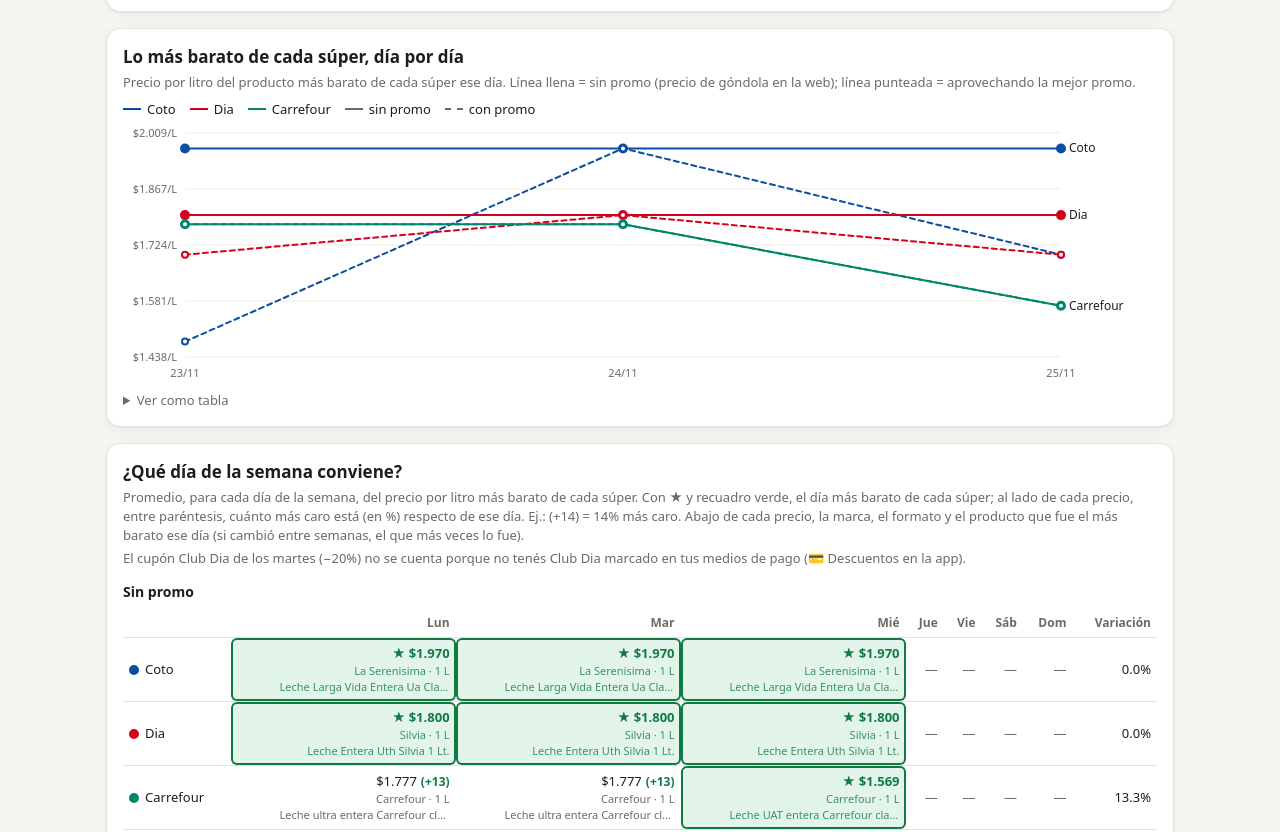
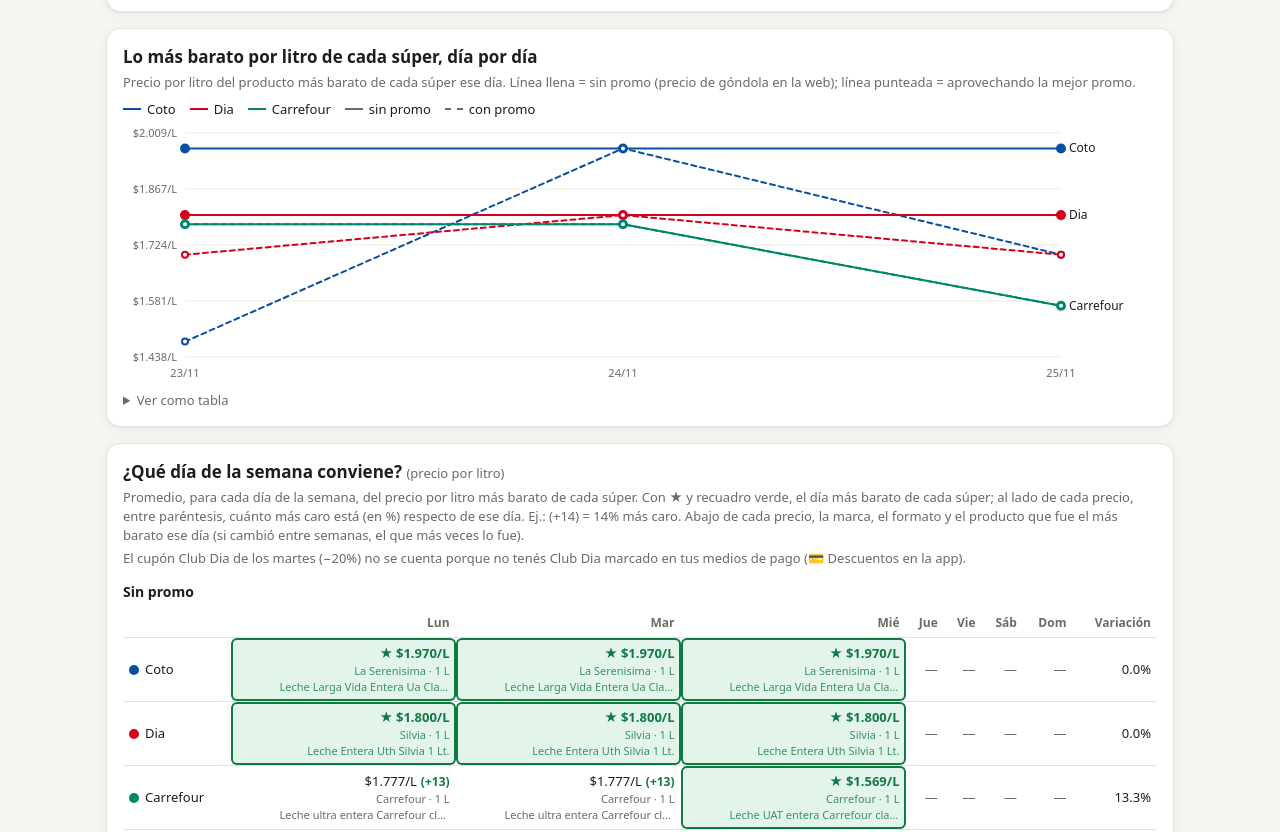
Before and after one commit to ohcanmosk/superscrap, a plain HTML site: page historico.html in a window 1280 px wide. Shown: the part 540-1372 px from the top of the page. Drawn offline with Linux system fonts and the light colour scheme.

Commit message:
Histórico: precios con su unidad ($/m, $/L, $/kg) en tablas y títulos
Co-Authored-By: Claude Opus 5.5 <noreply@anthropic.com>

```diff
--- a/historico.html
+++ b/historico.html
@@ -128,7 +128,7 @@ input[type=search]{font:inherit;color:inherit;background:var(--card);border:1px
   </section>
 
   <section class="card">
-    <h2>¿Qué día de la semana conviene?</h2>
+    <h2>¿Qué día de la semana conviene? <span class="sub" id="h2SemU" style="font-weight:400"></span></h2>
     <div class="sub" id="subSemanaL" hidden>Promedio, para cada día de la semana, del total de la lista en cada súper. Con ★ y recuadro verde, el día más barato de cada súper; entre paréntesis, cuánto más caro está (en %) respecto de ese día.</div>
     <div class="sub" id="subSemana">Promedio, para cada día de la semana, del precio por <span class="u">kg</span> más barato de cada súper. Con ★ y recuadro verde, el día más barato de cada súper; al lado de cada precio, entre paréntesis, cuánto más caro está (en %) respecto de ese día. Ej.: (+14) = 14% más caro. Abajo de cada precio, la marca, el formato y el producto que fue el más barato ese día (si cambió entre semanas, el que más veces lo fue).</div>
     <div class="sub" id="cupInfo" style="margin-top:4px"></div>
@@ -165,7 +165,7 @@ const ORDEN_SEMANA = [1,2,3,4,5,6,0];
 const $ = id => document.getElementById(id);
 const esc = s => String(s ?? "").replace(/[&<>"']/g, c => ({ "&":"&amp;","<":"&lt;",">":"&gt;",'"':"&quot;","'":"&#39;" }[c]));
 // Sin decimales salvo precios chicos (ej. papel higiénico por metro: $16,58/m).
-const fmt = n => n == null || isNaN(n) ? "—" : "$" + n.toLocaleString("es-AR", { maximumFractionDigits: n < 100 ? 2 : 0 });
+const fmt = n => n == null || isNaN(n) ? "—" : "$" + n.toLocaleString("es-AR", n < 100 ? { minimumFractionDigits: 2, maximumFractionDigits: 2 } : { maximumFractionDigits: 0 });
 const store = {
   get(k, d) { try { const v = localStorage.getItem("superscrap:" + k); return v ? JSON.parse(v) : d; } catch { return d; } },
   set(k, v) { try { localStorage.setItem("superscrap:" + k, JSON.stringify(v)); } catch {} },
@@ -331,7 +331,7 @@ function masBarato(a) {
 // ---------- Render ----------
 // Tabla por día de la semana (sin o con promo) a partir de { súper: { día: { sin: {v,…}, con: {v,…} } } }.
 // detalle(lista de valores de ese día de la semana) → { small, tip }: qué producto fue (categorías) o nada (listas).
-function tablaSemana(m, mins, VIS, detalle) {
+function tablaSemana(m, mins, VIS, detalle, f = fmt) {
   const rows = VIS.map(s => {
     const acc = {}; Object.entries(mins[s]).sort(([a], [b]) => a.localeCompare(b)).forEach(([d, x]) => { if (!x[m]) return; const w = diaSemana(d); (acc[w] ||= []).push(x[m]); });
     const avg = Object.fromEntries(Object.entries(acc).map(([w, a]) => [w, { v: a.reduce((t, y) => t + y.v, 0) / a.length, n: a.length, det: detalle ? detalle(a) : null }]));
@@ -341,7 +341,7 @@ function tablaSemana(m, mins, VIS, detalle) {
       const best = vals.length > 1 && x.v === lo, pct = (x.v / lo - 1) * 100;
       const tip = `${x.n} día${x.n === 1 ? "" : "s"} con datos${best ? " · el día más barato" : ` · ${pct.toFixed(1)}% más caro que el día más barato`}` + (x.det?.tip || "");
       return `<td class="${best ? "best" : ""}" title="${esc(tip)}">` +
-        (best ? `<span class="star">★</span>${fmt(x.v)}` : `${fmt(x.v)}${vals.length > 1 ? varPct(pct) : ""}`) +
+        (best ? `<span class="star">★</span>${f(x.v)}` : `${f(x.v)}${vals.length > 1 ? varPct(pct) : ""}`) +
         (x.det ? x.det.small : best ? "<small>el más barato</small>" : "") + `</td>`;
     }).join("") + `<td>${vals.length ? ((hi / lo - 1) * 100).toFixed(1) + "%" : "—"}</td></tr>`;
   });
@@ -358,7 +358,7 @@ function renderDiario(VIS, dias_, mins, fmtY, det) {
     `<span><i style="border-color:var(--muted)"></i>sin promo</span><span><i class="dash" style="border-color:var(--muted)"></i>con promo</span>`;
   lineChart($("chDiario"), dias_, series, fmtY);
   $("tbDiario").innerHTML = `<table><tr><th>Día</th>${VIS.map(s => `<th>${NAME[s]}</th><th>${NAME[s]} c/promo</th>`).join("")}</tr>` +
-    dias_.slice().reverse().map(d => `<tr><td>${DIAS[diaSemana(d)]} ${ddmm(d)}</td>${VIS.map(s => `<td>${fmt(mins[s][d]?.sin?.v)}</td><td>${fmt(mins[s][d]?.con?.v)}</td>`).join("")}</tr>`).join("") + "</table>";
+    dias_.slice().reverse().map(d => `<tr><td>${DIAS[diaSemana(d)]} ${ddmm(d)}</td>${VIS.map(s => `<td>${mins[s][d]?.sin ? fmtY(mins[s][d].sin.v) : "—"}</td><td>${mins[s][d]?.con ? fmtY(mins[s][d].con.v) : "—"}</td>`).join("")}</tr>`).join("") + "</table>";
 }
 // Aviso del cupón Club Dia: si se cuenta o no.
 function renderCupInfo(VIS) {
@@ -375,9 +375,10 @@ function render() {
   $("rango").innerHTML = (enListas ? [7, 14, 30] : [7, 14, 40]).map(n => `<button class="${n === diasVis() ? "on" : ""}" data-dias="${n}">${n} días</button>`).join("");
   ["secFiltros", "secProd"].forEach(id => $(id).hidden = enListas);
   $("secLista").hidden = !enListas;
-  $("h2Diario").textContent = enListas ? "Total de la lista en cada súper, día por día" : "Lo más barato de cada súper, día por día";
+  $("h2Diario").textContent = enListas ? "Total de la lista en cada súper, día por día" : "Lo más barato por " + ({ L: "litro", kg: "kg", m: "metro" }[CATEGORIAS[cat]?.unit] || "unidad") + " de cada súper, día por día";
   $("subDiario").hidden = $("subSemana").hidden = enListas;
   $("subDiarioL").hidden = $("subSemanaL").hidden = !enListas;
+  $("h2SemU").textContent = enListas ? "(total de la lista)" : "(precio por " + ({ L: "litro", kg: "kg", m: "metro" }[CATEGORIAS[cat].unit] || "unidad") + ")";
   if (enListas) return renderLista();
   const unit = CATEGORIAS[cat].unit;
   const UNIDAD = { L: "litro", kg: "kg", m: "metro" };
@@ -394,7 +395,8 @@ function render() {
   const nombre = k => H.productos[k]?.[0] || k;
 
   // 1) Línea por día: 3 súper × (sin promo llena, con promo punteada)
-  renderDiario(VIS, dias_, mins, v => fmt(v) + "/" + unit, (x, m) => nombre(x.k) + (m === "con" && x.txt ? " · " + x.txt : ""));
+  const fU = v => fmt(v) + "/" + unit;
+  renderDiario(VIS, dias_, mins, fU, (x, m) => nombre(x.k) + (m === "con" && x.txt ? " · " + x.txt : ""));
 
   // 2) Tablas por día de la semana, con la marca, el formato y el producto más barato de cada día
   const detalle = a => {
@@ -405,8 +407,8 @@ Más barato: ${x.nombre}${x.txt ? " · " + x.txt : ""}${x.otros ? `
 (otro${x.otros === 1 ? "" : "s"} ${x.otros} día${x.otros === 1 ? "" : "s"}: ${x.otrosNombres})` : ""}` };
   };
   renderCupInfo(VIS);
-  $("semSin").innerHTML = tablaSemana("sin", mins, VIS, detalle);
-  $("semCon").innerHTML = tablaSemana("con", mins, VIS, detalle);
+  $("semSin").innerHTML = tablaSemana("sin", mins, VIS, detalle, fU);
+  $("semCon").innerHTML = tablaSemana("con", mins, VIS, detalle, fU);
 
   // 3) Un producto
   const keys = Object.keys(H.productos).filter(k => dias_.some(d => pd[d][k]));
--- a/sw.js
+++ b/sw.js
@@ -2,7 +2,7 @@
 // La página y data/*.json se piden primero a la red; si no hay red, se usa la copia en caché.
 // Se pide con cache "no-cache": el navegador revalida con GitHub Pages (que deja guardar 10 min),
 // así una versión nueva se ve al recargar una vez.
-const CACHE = "superscrap-v34";
+const CACHE = "superscrap-v35";
 const SHELL = ["./", "index.html", "historico.html", "categorias.js", "comun.js", "listas.js", "manifest.webmanifest", "icon-192.png", "icon-512.png"];
 
 self.addEventListener("install", e => {
```
